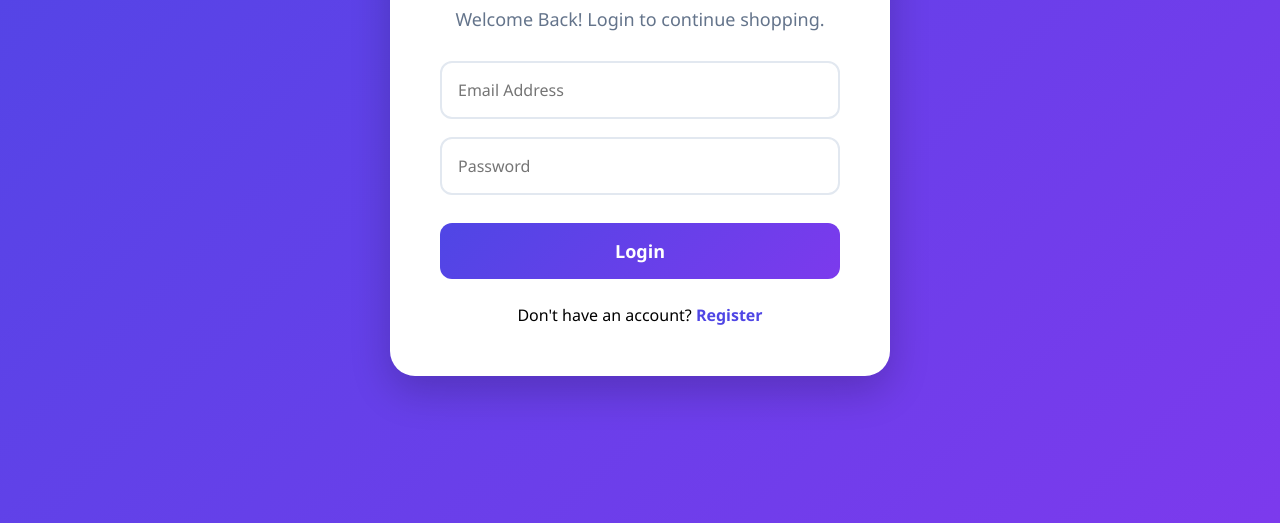
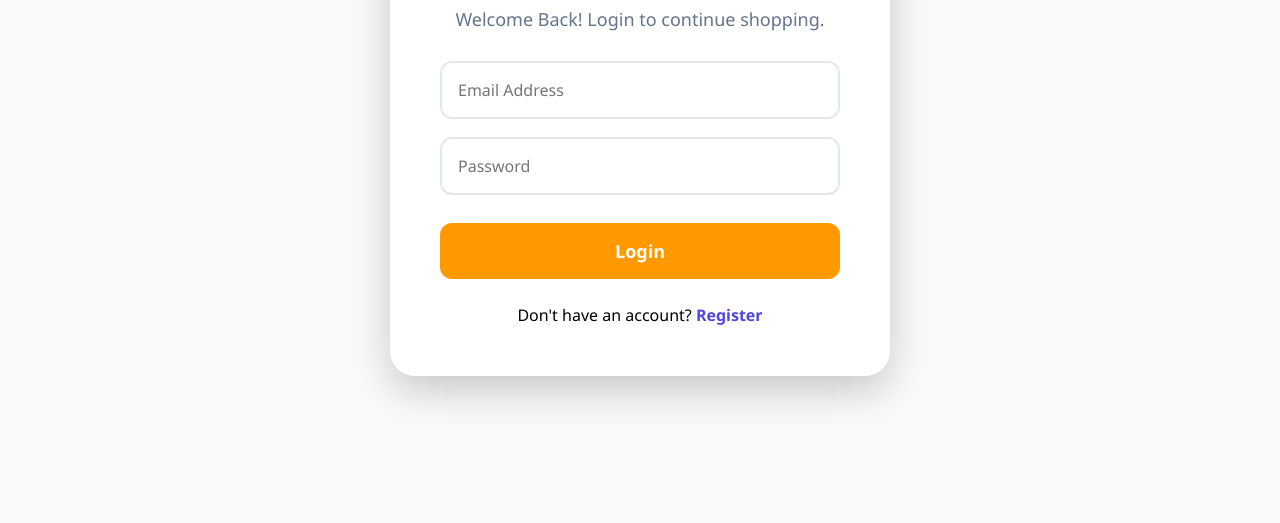
Before and after one commit to lokeshdudala/CodeAlpha_EcommerceStore, a plain HTML site: page login.html in a window 1280 px wide. Shown: the part 277-800 px from the top of the page. Drawn offline with Linux system fonts and the light colour scheme.

Commit message:
Completed ShopEasy E-Commerce Project

```diff
--- a/css/style.css
+++ b/css/style.css
@@ -498,11 +498,7 @@ footer{
     display:flex;
     justify-content:center;
     align-items:center;
-    background:linear-gradient(
-        135deg,
-        #4f46e5,
-        #7c3aed
-    );
+    background:#f8fafc;
     padding:20px;
 }
 
@@ -553,11 +549,7 @@ footer{
     padding:16px;
     border:none;
     border-radius:12px;
-    background:linear-gradient(
-        135deg,
-        #4f46e5,
-        #7c3aed
-    );
+    background:#ff9900;
     color:white;
     font-size:18px;
     font-weight:bold;
@@ -566,7 +558,7 @@ footer{
 }
 
 .auth-btn:hover{
-    transform:translateY(-2px);
+    background:#e68a00;
 }
 
 .auth-link{
```
